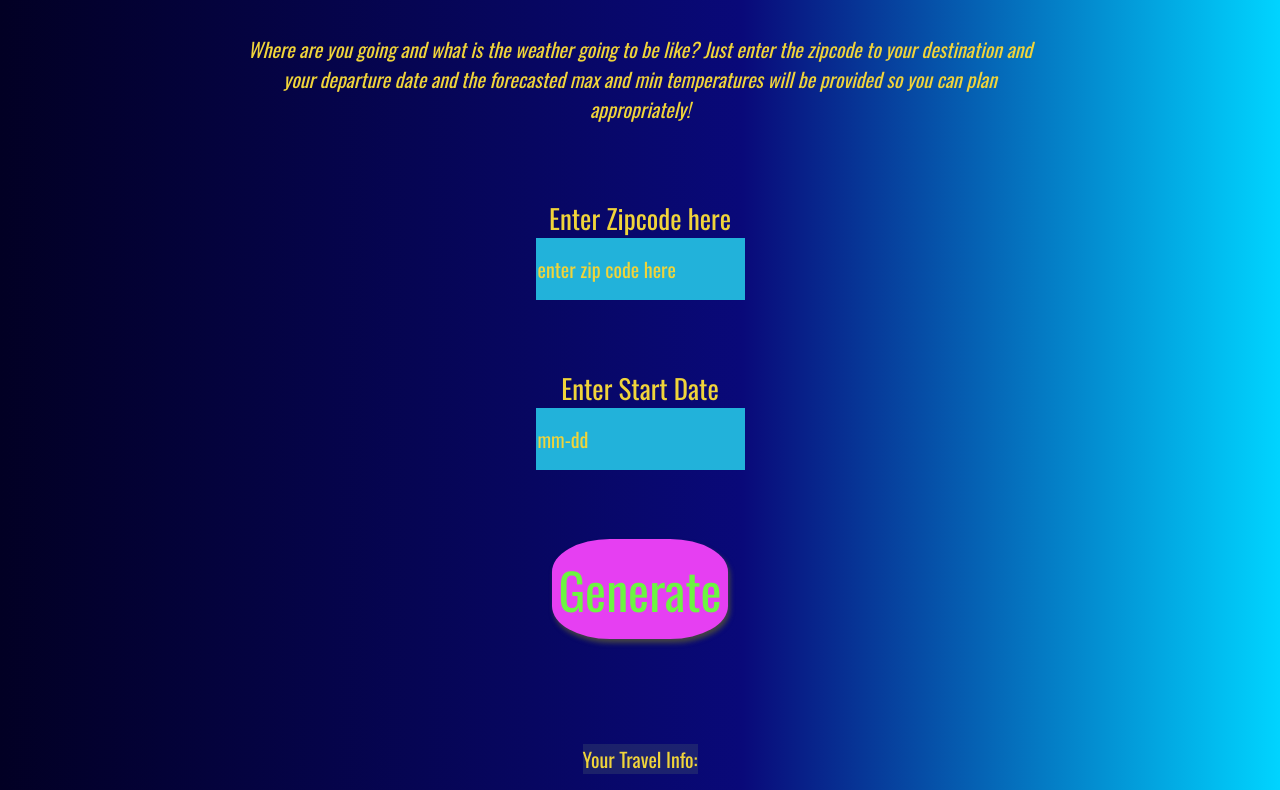
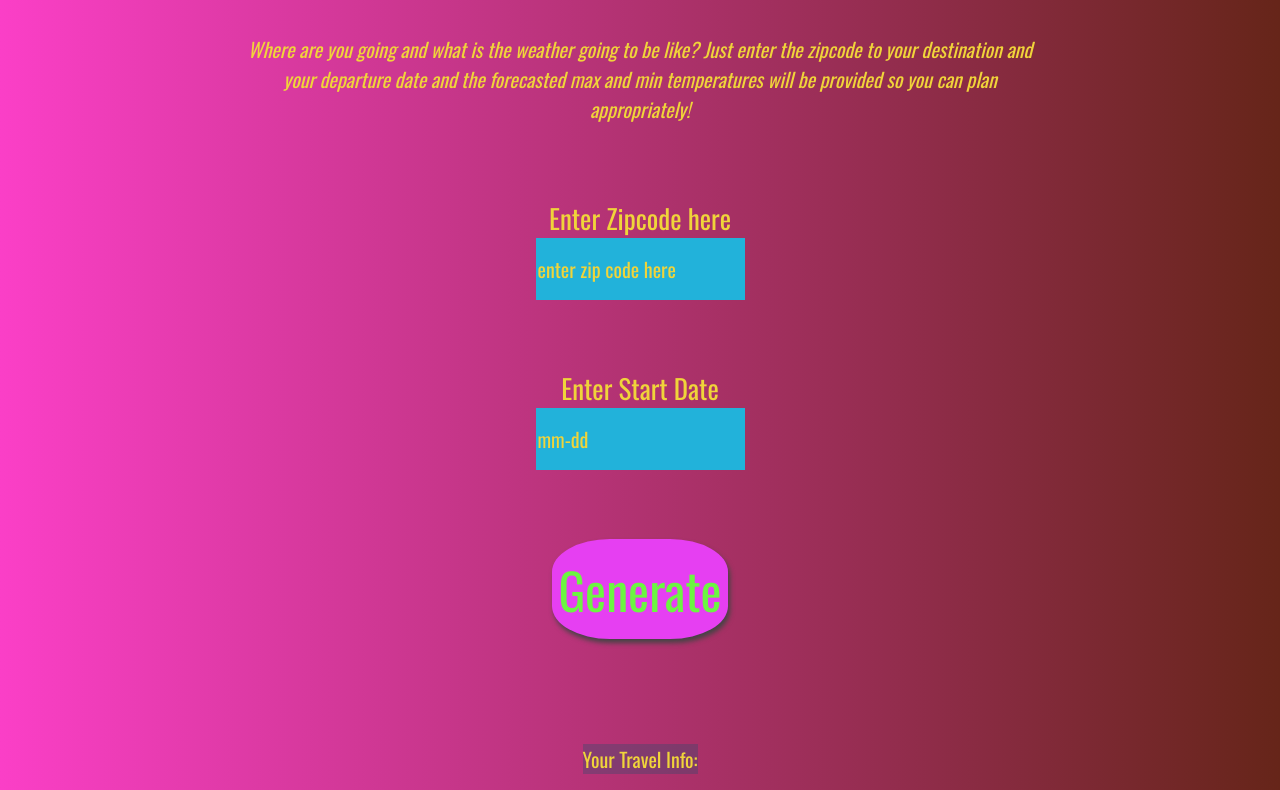
Before and after one commit to lhsthree/weather-app, a website built with webpack: page src/client/views/index.html in a window 1280 px wide. Shown: the part 253-1043 px from the top of the page. Built offline with nearby package versions, Linux system fonts and the light colour scheme; a web font is replaced by a local one.

Commit message:
ugliest app colors ever

```diff
--- a/src/client/styles/styles.scss
+++ b/src/client/styles/styles.scss
@@ -5,7 +5,8 @@ $button-color: #e63ff2;
 body{
     display: flex;
     flex-wrap: wrap;
-
+    background: rgb(251,63,199);
+background: linear-gradient(90deg, rgba(251,63,199,1) 0%, rgba(102,37,25,1) 100%);
     font-family: -apple-system, BlinkMacSystemFont, sans-serif;
     margin: auto;
   text-align: center;
@@ -16,8 +17,7 @@ body{
     grid-auto-rows: minmax(150px, auto);
     /* grid-template-columns:  */
     height:100vh;
-    background: rgb(2,0,36);
-background: linear-gradient(90deg, rgba(2,0,36,1) 0%, rgba(9,9,121,1) 58%, rgba(0,212,255,1) 100%);
+
     color: #f0d43a;
     grid-gap: 1em;
     font-size: 20px;
```
